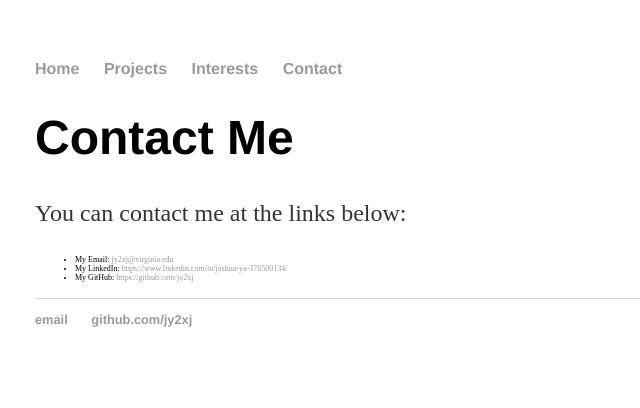
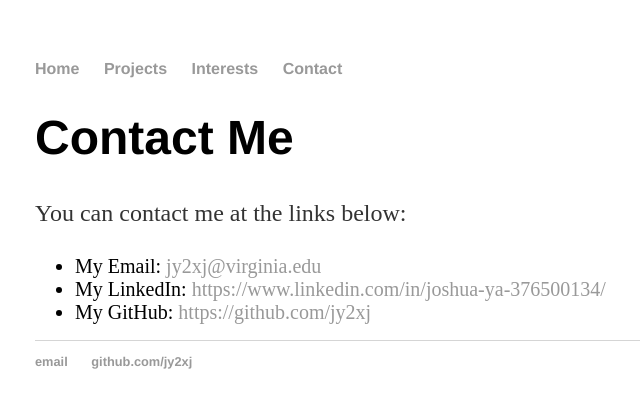
Before and after one commit to jy2xj/jy2xj.github.io, a Jekyll site: the page built from contact/index.html, in a window 1280 px wide. Shown: the top 408 px of the page, without its empty margins (157-797 px from the left). Built offline with Jekyll 4.4.1, drawn with Linux system fonts in a browser that asks for light colours.

Commit message:
change inner height again
and increase bigFont size

```diff
--- a/css/main.css
+++ b/css/main.css
@@ -52,7 +52,7 @@
 
 .inner {
   width: 300px;
-  height: 450px;
+  height: 475px;
   margin: 5%;
   border-style: solid;
   solid: black;
@@ -60,5 +60,5 @@
 }
 
 #bigFont li{
-font-size:8px;
+    font-size:20px;
 }
```
